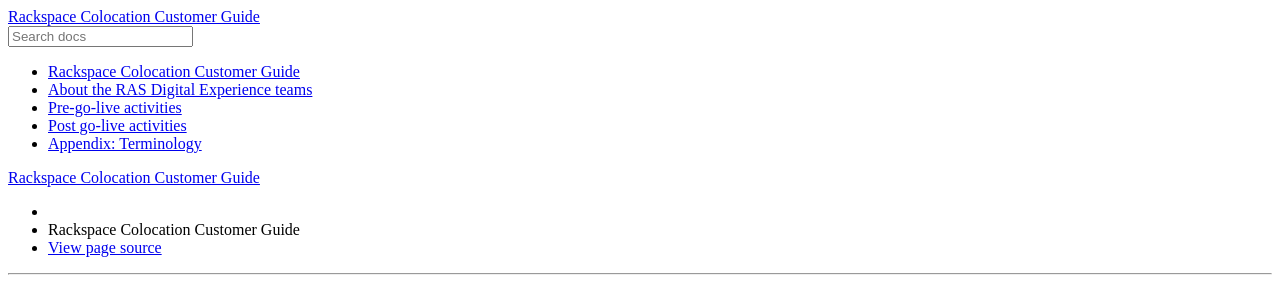
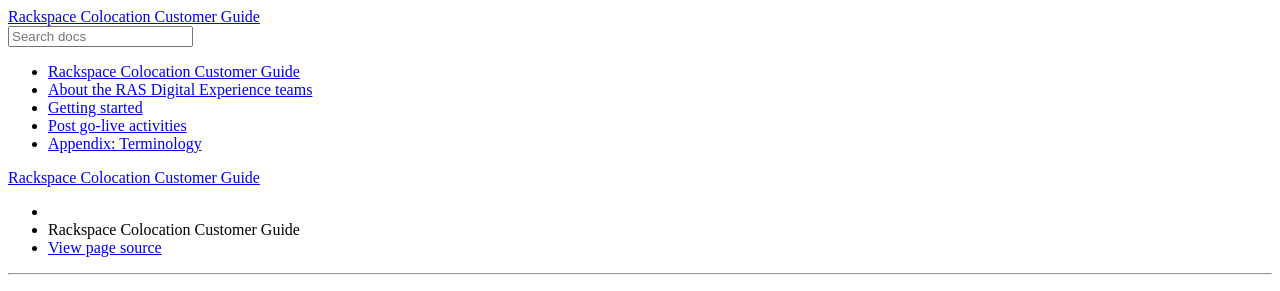
Before and after one commit to rackerlabs/docs-colocation-guide, a Sphinx documentation site: the page built from docs/index.rst, in a window 1280 px wide. Shown: the top 291 px of the page. Built offline with Sphinx 7.4.7 and the Read the Docs theme 2.0.0, drawn with Linux system fonts in a browser that asks for light colours; pages that are not in the unit, such as notebooks, are missing from menus.

Commit message:
fixing folders

```diff
--- a/docs/index.rst
+++ b/docs/index.rst
@@ -43,7 +43,7 @@
 
    self
    about-teams.rst
-   pre-go-live/index.rst
+   getting-started/index.rst
    post-go-live/index.rst
    getting-help/index.rst
    appendix.rst
```
